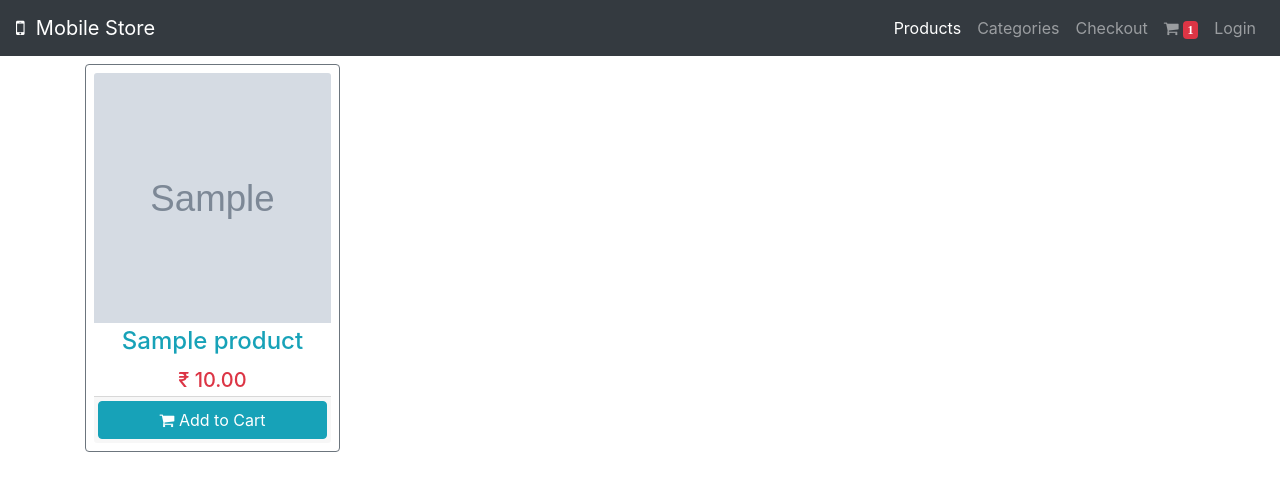
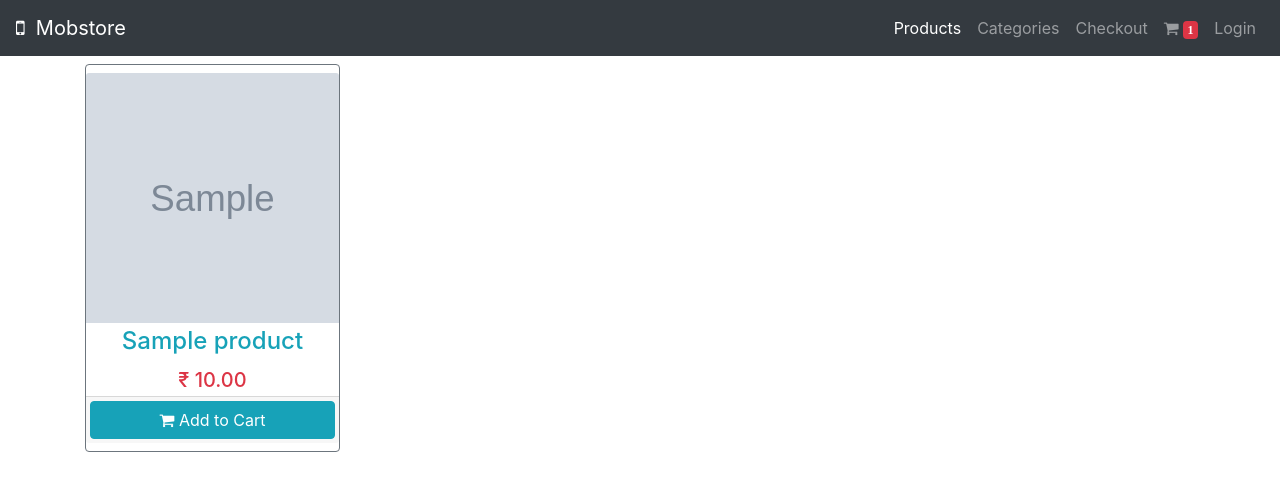
Before and after one commit to nihal-kp/Mobstore, a PHP site: page / in a window 1280 px wide. Shown: the top 491 px of the page. Run offline with PHP 8.4, Linux system fonts and the light colour scheme; tables that the repository leaves empty or names only in its code hold one stand-in row (values such as "Sample post"); grey boxes marked "Sample" are stand-in pictures.

Commit message:
renamed to Mobstore

```diff
--- a/cart.php
+++ b/cart.php
@@ -15,7 +15,7 @@
 <body>
     <nav class="navbar navbar-expand-md bg-dark navbar-dark">
     <!-- Brand -->
-    <a class="navbar-brand" href="index.php"> <i class="fa fa-mobile-phone"></i>&nbsp;&nbsp;Mobile Store</a>
+    <a class="navbar-brand" href="index.php"> <i class="fa fa-mobile-phone"></i>&nbsp;&nbsp;Mobstore</a>
 
     <!-- Toggler/collapsibe Button -->
     <button class="navbar-toggler" type="button" data-toggle="collapse" data-target="#collapsibleNavbar">
--- a/checkout.php
+++ b/checkout.php
@@ -32,7 +32,7 @@
 <body>
     <nav class="navbar navbar-expand-md bg-dark navbar-dark">
     <!-- Brand -->
-    <a class="navbar-brand" href="index.php"> <i class="fa fa-mobile-phone"></i>&nbsp;&nbsp;Mobile Store</a>
+    <a class="navbar-brand" href="index.php"> <i class="fa fa-mobile-phone"></i>&nbsp;&nbsp;Mobstore</a>
 
     <!-- Toggler/collapsibe Button -->
     <button class="navbar-toggler" type="button" data-toggle="collapse" data-target="#collapsibleNavbar">
--- a/index.php
+++ b/index.php
@@ -3,7 +3,7 @@
 <head>
     <meta charset="UTF-8">
     <meta name="viewport" content="width=device-width, initial-scale=1.0">
-    <title>Mobile Shopping Cart</title>
+    <title>MobStore</title>
     <!-- Latest compiled and minified CSS -->
     <link rel="stylesheet" href="https://maxcdn.bootstrapcdn.com/bootstrap/4.5.2/css/bootstrap.min.css">
     <link rel="stylesheet" href="https://cdnjs.cloudflare.com/ajax/libs/font-awesome/4.7.0/css/font-awesome.min.css">
@@ -11,7 +11,7 @@
 <body>
     <nav class="navbar navbar-expand-md bg-dark navbar-dark">
     <!-- Brand -->
-    <a class="navbar-brand" href="index.php"> <i class="fa fa-mobile-phone"></i>&nbsp;&nbsp;Mobile Store</a>
+    <a class="navbar-brand" href="index.php"> <i class="fa fa-mobile-phone"></i>&nbsp;&nbsp;Mobstore</a>
 
     <!-- Toggler/collapsibe Button -->
     <button class="navbar-toggler" type="button" data-toggle="collapse" data-target="#collapsibleNavbar">
@@ -52,7 +52,7 @@
             ?>
             <div class="col-sm-6 col-md-4 col-lg-3 mb-2">
                 <div class="card-deck">
-                    <div class="card p-2 border-secondary mb-2">
+                    <div class="card px-auto py-2 border-secondary mb-2">
                         <img src="<?php echo $row['product_image']; ?>" class="card-img-top" height="250">
                         <div class="card-body p-1">
                             <h4 class="card-title text-center text-info"> <?php echo $row['product_name']; ?> </h4>
--- a/login.php
+++ b/login.php
@@ -11,7 +11,7 @@
 <body>
     <nav class="navbar navbar-expand-md bg-dark navbar-dark">
     <!-- Brand -->
-    <a class="navbar-brand" href="index.php"> <i class="fa fa-mobile-phone"></i>&nbsp;&nbsp;Mobile Store</a>
+    <a class="navbar-brand" href="index.php"> <i class="fa fa-mobile-phone"></i>&nbsp;&nbsp;Mobstore</a>
 
     <!-- Toggler/collapsibe Button -->
     <button class="navbar-toggler" type="button" data-toggle="collapse" data-target="#collapsibleNavbar">
--- a/signup.php
+++ b/signup.php
@@ -11,7 +11,7 @@
 <body>
     <nav class="navbar navbar-expand-md bg-dark navbar-dark">
     <!-- Brand -->
-    <a class="navbar-brand" href="index.php"> <i class="fa fa-mobile-phone"></i>&nbsp;&nbsp;Mobile Store</a>
+    <a class="navbar-brand" href="index.php"> <i class="fa fa-mobile-phone"></i>&nbsp;&nbsp;Mobstore</a>
 
     <!-- Toggler/collapsibe Button -->
     <button class="navbar-toggler" type="button" data-toggle="collapse" data-target="#collapsibleNavbar">
```
